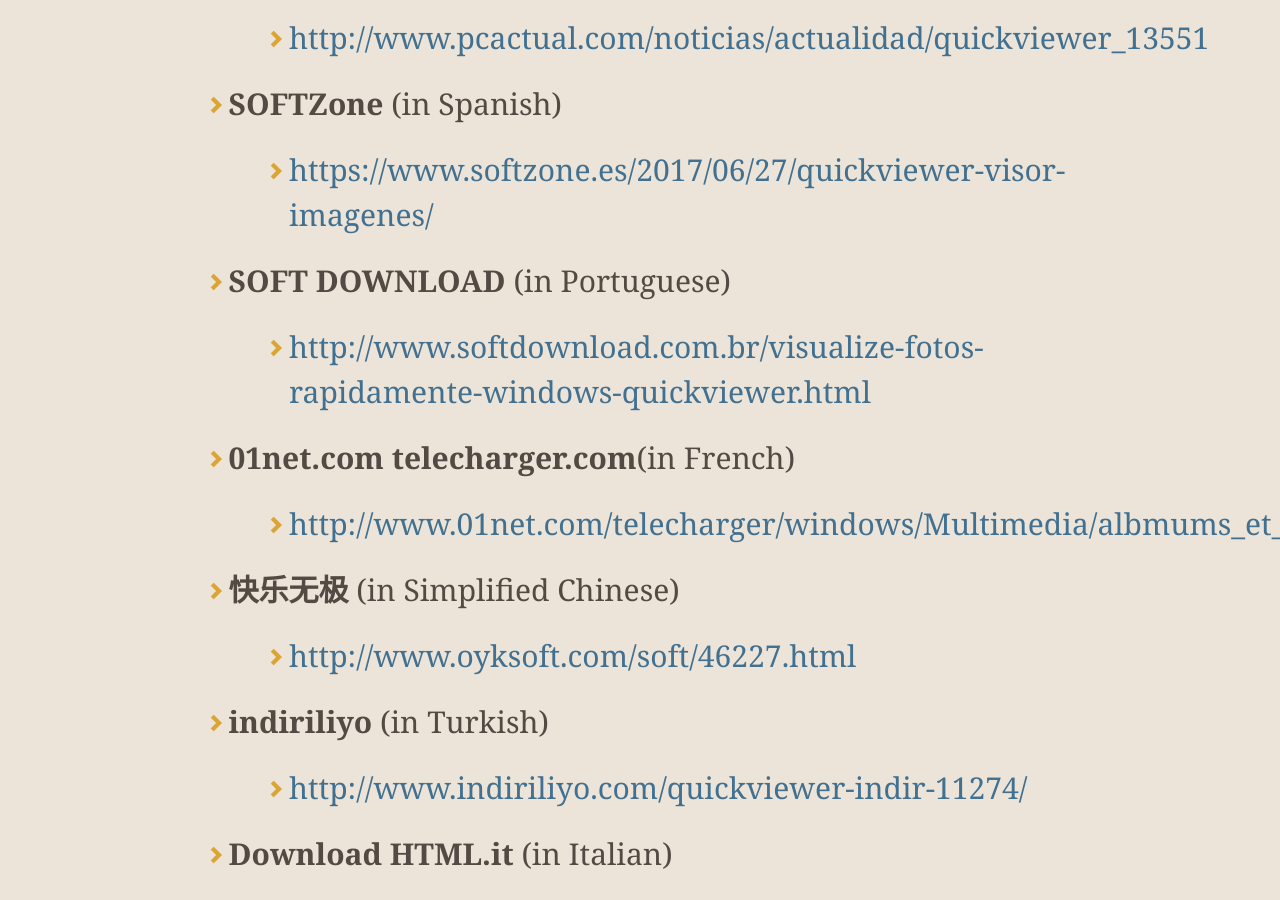
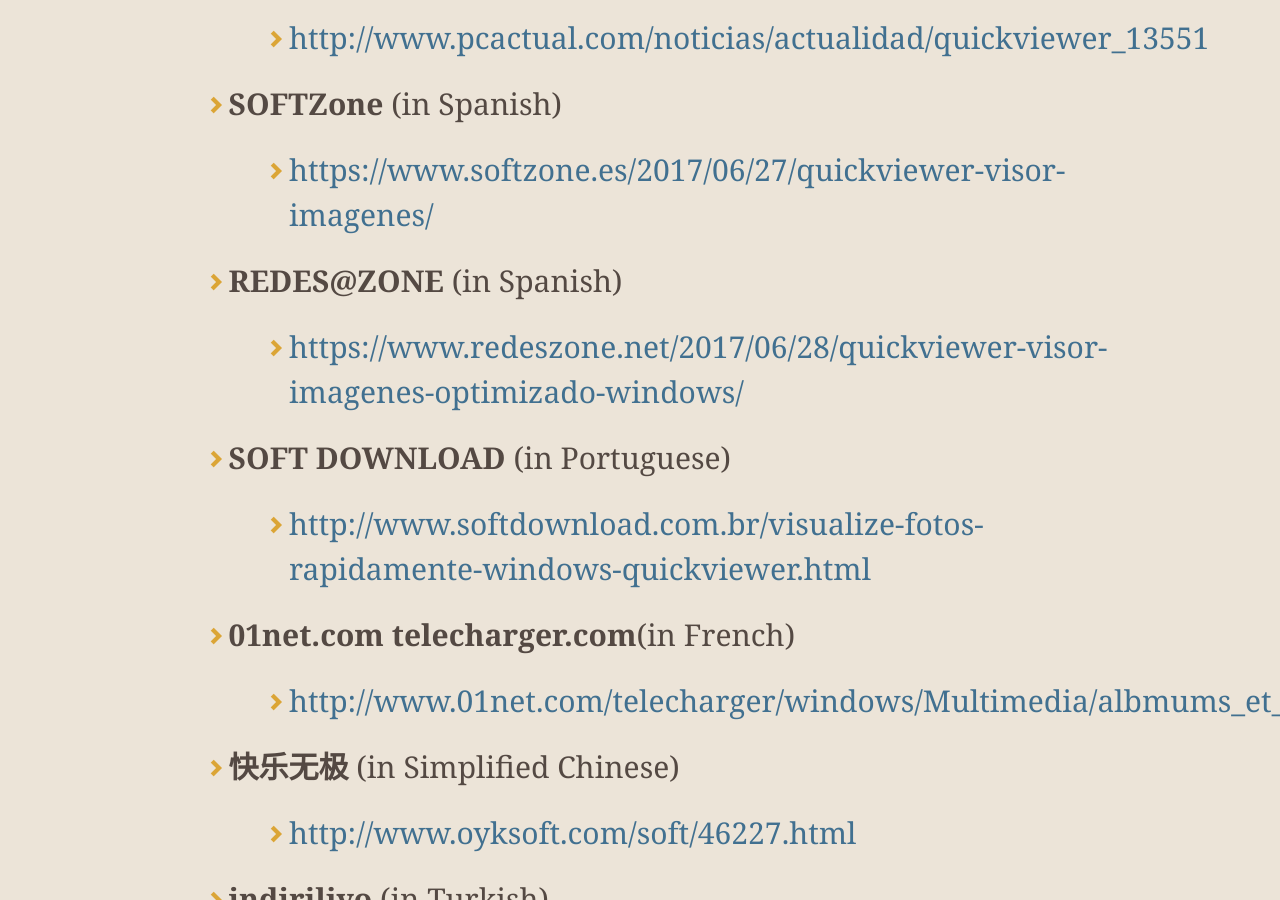
Before and after one commit to kanryu/quickviewer, a Jekyll site: the page built from docs/index.md, in a window 1280 px wide and 900 px high, scrolled down 3924 px. Built offline with Jekyll 4.4.1, drawn with Linux system fonts in a browser that asks for light colours; nearby versions of some CDN libraries; our own code applies the rules of GitHub Pages for plain Markdown files.

Commit message:
Update index.md

```diff
--- a/docs/index.md
+++ b/docs/index.md
@@ -67,6 +67,8 @@ You can also clone the latest source code from **[this repository.](https://gith
     - [http://www.pcactual.com/noticias/actualidad/quickviewer_13551](http://www.pcactual.com/noticias/actualidad/quickviewer_13551)
 - **SOFTZone** (in Spanish)
     - [https://www.softzone.es/2017/06/27/quickviewer-visor-imagenes/](https://www.softzone.es/2017/06/27/quickviewer-visor-imagenes/)
+- **REDES@ZONE** (in Spanish)
+    - [https://www.redeszone.net/2017/06/28/quickviewer-visor-imagenes-optimizado-windows/](https://www.redeszone.net/2017/06/28/quickviewer-visor-imagenes-optimizado-windows/)
 - **SOFT DOWNLOAD** (in Portuguese)
     - [http://www.softdownload.com.br/visualize-fotos-rapidamente-windows-quickviewer.html](http://www.softdownload.com.br/visualize-fotos-rapidamente-windows-quickviewer.html)
 - **01net.com telecharger.com**(in French)
```
